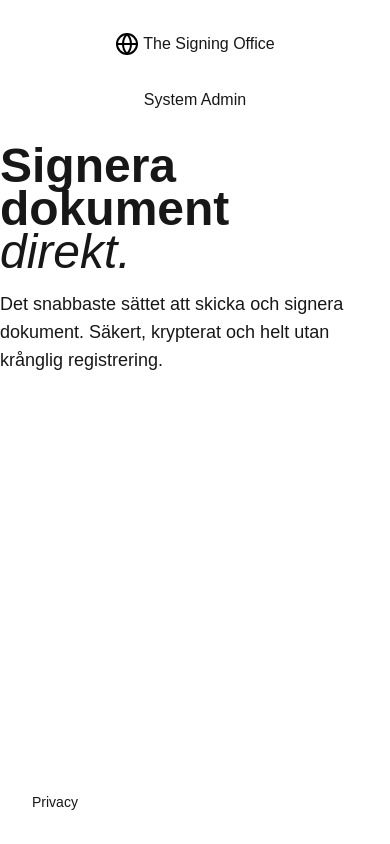
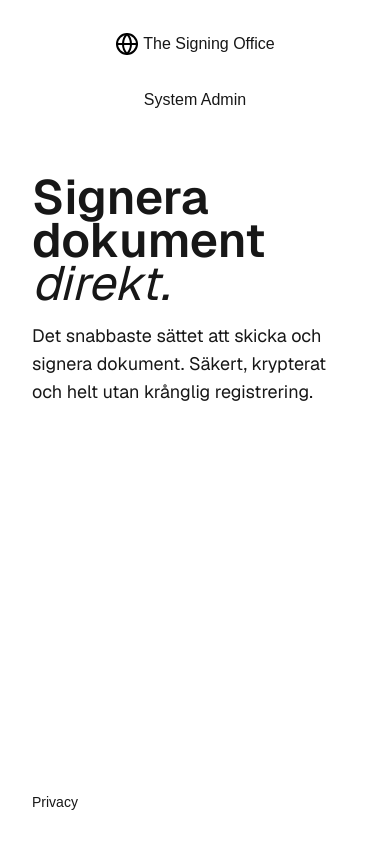
Before and after one commit to evilpaper/thesigningoffice, a Next.js app: page / in a window 390 px wide. Built offline with nearby package versions, Linux system fonts and the light colour scheme.

Commit message:
feat(layout): wrap children in section that handle responsivness

```diff
--- a/src/app/layout.tsx
+++ b/src/app/layout.tsx
@@ -28,7 +28,9 @@ export default function RootLayout({ children }: LayoutProps<"/">) {
     >
       <body className="min-h-full flex flex-col">
         <Header />
-        {children}
+        <section className="flex-1 flex flex-col font-sans items-center justify-items-center p-8 gap-4">
+          {children}
+        </section>
         <Footer />
       </body>
     </html>
```
